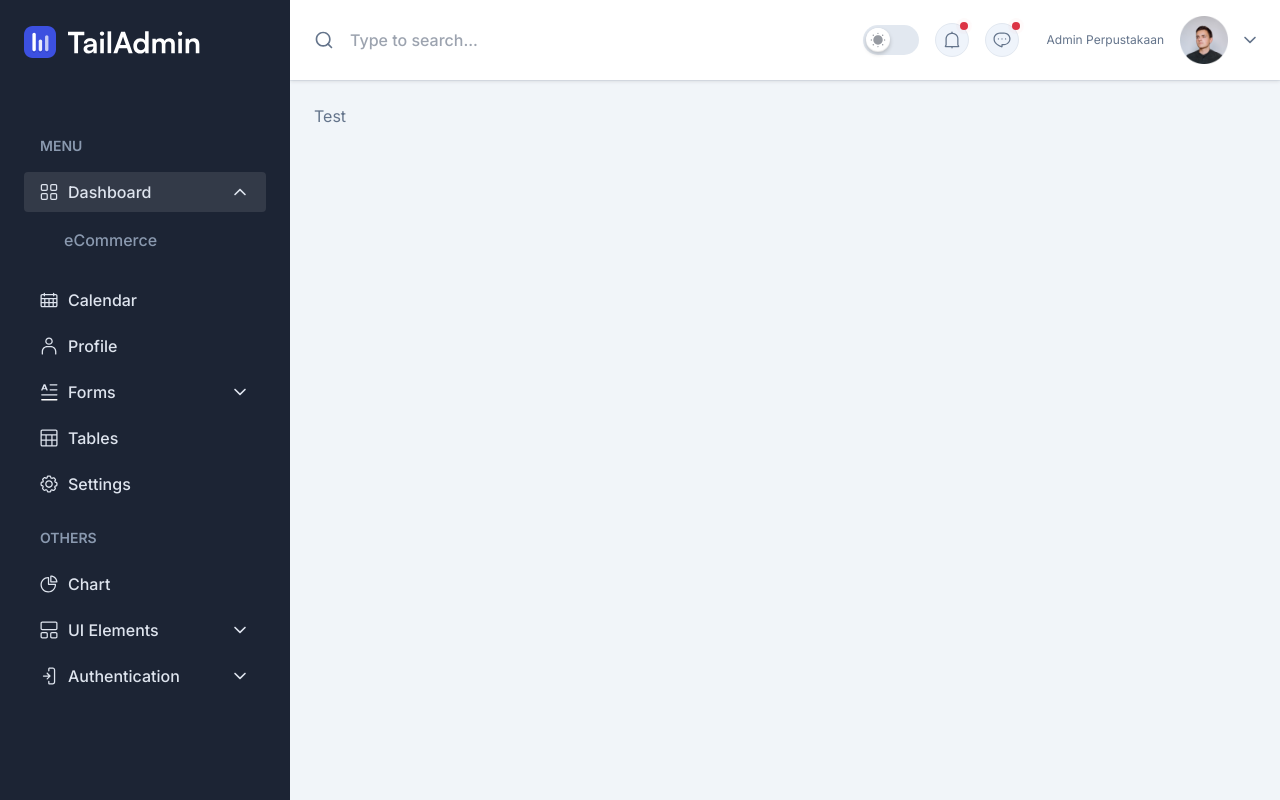
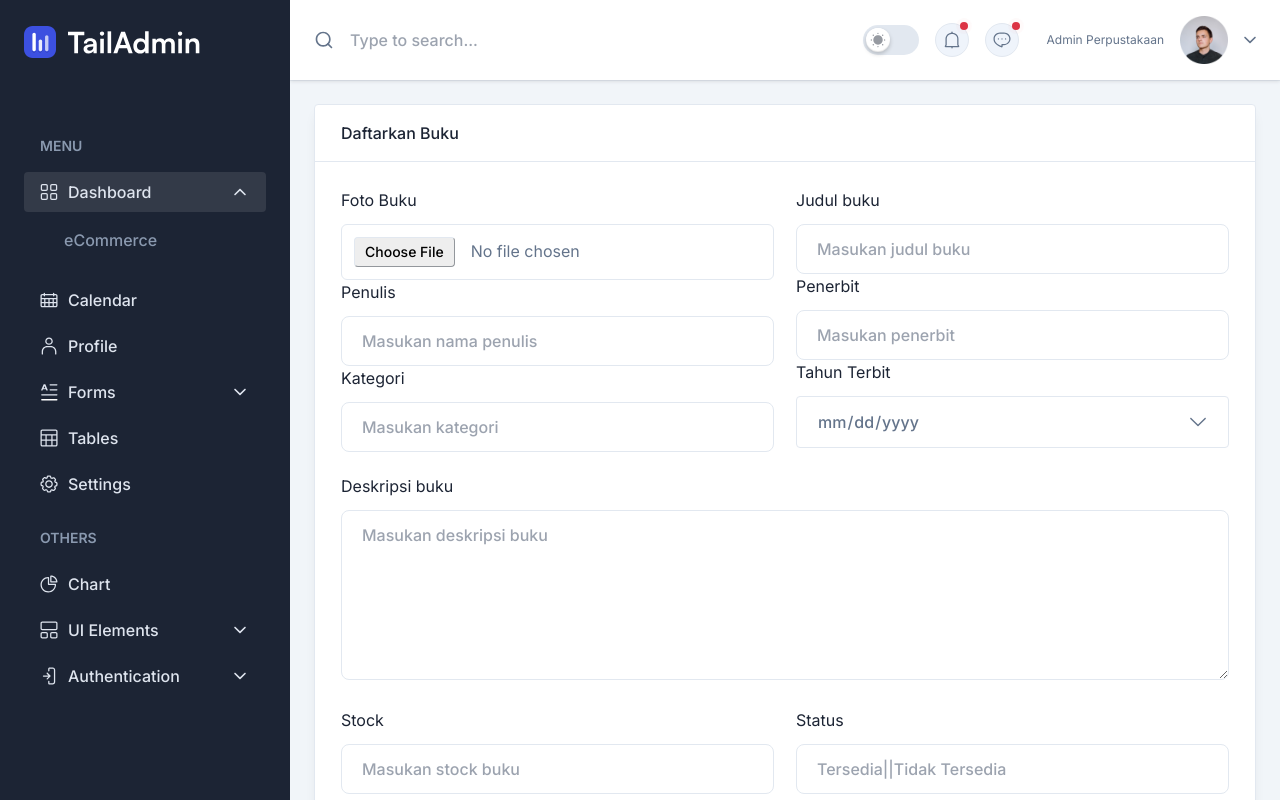
Before and after one commit to pandupan/perpustakaan-desa, a Next.js app: page /dashboard/create in a window 1280 px wide. Built offline with nearby package versions, Linux system fonts and the light colour scheme; no server answers; a web font is replaced by a local one.

Commit message:
[ADD] CreateBuku

```diff
--- a/app/dashboard/create/page.tsx
+++ b/app/dashboard/create/page.tsx
@@ -1,9 +1,11 @@
+import InputBuku from '@/components/pages/dashboard/inputbuku'
+import { Input } from 'postcss'
 import React from 'react'
 
 const Page = () => {
   return (
     <div>
-      Test
+      <InputBuku/>
     </div>
   )
 }
--- /dev/null
+++ b/components/pages/dashboard/inputbuku.tsx
@@ -0,0 +1,123 @@
+import React from "react";
+
+const InputBuku = () => {
+  return (
+    <div>
+      <div className="rounded-sm border border-stroke bg-white shadow-default dark:border-strokedark dark:bg-boxdark">
+        <div className="border-b border-stroke py-4 px-6.5 dark:border-strokedark">
+          <h3 className="font-medium text-black dark:text-white">
+            Daftarkan Buku
+          </h3>
+        </div>
+        <div className="grid grid-cols-1 md:grid-cols-2 gap-5.5 p-6.5">
+          <div>
+            <div>
+              <label className="mb-3 block text-black dark:text-white">
+                Foto Buku
+              </label>
+              <input
+                title="fotobuku"
+                type="file"
+                className="w-full rounded-md border border-stroke p-3 outline-none transition file:mr-4 file:rounded file:border-[0.5px] file:border-stroke file:bg-[#EEEEEE] file:py-1 file:px-2.5 file:text-sm file:font-medium focus:border-primary file:focus:border-primary active:border-primary disabled:cursor-default disabled:bg-whiter dark:border-form-strokedark dark:file:border-strokedark dark:file:bg-white/30 dark:file:text-white"
+              />
+            </div>
+            <div>
+              <label className="mb-3 block text-black dark:text-white">
+                Penulis
+              </label>
+              <input
+                type="text"
+                placeholder="Masukan nama penulis"
+                className="w-full rounded-lg border-[1.5px] border-stroke bg-transparent py-3 px-5 font-medium outline-none transition focus:border-primary active:border-primary disabled:cursor-default disabled:bg-whiter dark:border-form-strokedark dark:bg-form-input dark:focus:border-primary"
+              />
+            </div>
+            <div>
+              <label className="mb-3 block text-black dark:text-white">
+                Kategori
+              </label>
+              <input
+                type="text"
+                placeholder="Masukan kategori"
+                className="w-full rounded-lg border-[1.5px] border-stroke bg-transparent py-3 px-5 font-medium outline-none transition focus:border-primary active:border-primary disabled:cursor-default disabled:bg-whiter dark:border-form-strokedark dark:bg-form-input dark:focus:border-primary"
+              />
+            </div>
+          </div>
+          <div>
+            <div>
+              <label className="mb-3 block text-black dark:text-white">
+                Judul buku
+              </label>
+              <input
+                type="text"
+                placeholder="Masukan judul buku"
+                className="w-full rounded-lg border-[1.5px] border-stroke bg-transparent py-3 px-5 font-medium outline-none transition focus:border-primary active:border-primary disabled:cursor-default disabled:bg-whiter dark:border-form-strokedark dark:bg-form-input dark:focus:border-primary"
+              />
+            </div>
+            <div>
+              <label className="mb-3 block text-black dark:text-white">
+                Penerbit
+              </label>
+              <input
+                type="text"
+                placeholder="Masukan penerbit"
+                className="w-full rounded-lg border-[1.5px] border-stroke bg-transparent py-3 px-5 font-medium outline-none transition focus:border-primary active:border-primary disabled:cursor-default disabled:bg-whiter dark:border-form-strokedark dark:bg-form-input dark:focus:border-primary"
+              />
+            </div>
+            <div>
+              <label className="mb-3 block text-black dark:text-white">
+                Tahun Terbit
+              </label>
+              <div className="relative">
+                <input
+                  title="tahunterbit"
+                  type="date"
+                  className="custom-input-date custom-input-date-2 w-full rounded border-[1.5px] border-stroke bg-transparent py-3 px-5 font-medium outline-none transition focus:border-primary active:border-primary dark:border-form-strokedark dark:bg-form-input dark:focus:border-primary"
+                />
+              </div>
+            </div>
+          </div>
+          <div className="md:col-span-2">
+            <label className="mb-3 block text-black dark:text-white">
+              Deskripsi buku
+            </label>
+            <textarea
+              rows={6}
+              placeholder="Masukan deskripsi buku"
+              className="w-full rounded-lg border-[1.5px] border-stroke bg-transparent py-3 px-5 font-medium outline-none transition focus:border-primary active:border-primary disabled:cursor-default disabled:bg-whiter dark:border-form-strokedark dark:bg-form-input dark:focus:border-primary"
+            ></textarea>
+          </div>
+          <div className="md:col-span-1">
+            <label className="mb-3 block text-black dark:text-white">
+              Stock
+            </label>
+            <input
+              type="text"
+              placeholder="Masukan stock buku"
+              className="w-full rounded-lg border-[1.5px] border-stroke bg-transparent py-3 px-5 font-medium outline-none transition focus:border-primary active:border-primary disabled:cursor-default disabled:bg-whiter dark:border-form-strokedark dark:bg-form-input dark:focus:border-primary"
+            />
+          </div>
+          <div className="md:col-span-1">
+            <label className="mb-3 block text-black dark:text-white">
+              Status
+            </label>
+            <input
+              type="text"
+              placeholder="Tersedia||Tidak Tersedia"
+              className="w-full rounded-lg border-[1.5px] border-stroke bg-transparent py-3 px-5 font-medium outline-none transition focus:border-primary active:border-primary disabled:cursor-default disabled:bg-whiter dark:border-form-strokedark dark:bg-form-input dark:focus:border-primary"
+            />
+          </div>
+        </div>
+        <div className="my-auto ml-auto">
+          <button
+            title="Submit-buku"
+            className="py-4 px-8 text-center bg-[#54c47b] text-white w-full rounded-md font-bold hover:bg-[#3e915a] ease-in-out duration-300"
+          >
+            Submit
+          </button>
+        </div>
+      </div>
+    </div>
+  );
+};
+
+export default InputBuku;
```
